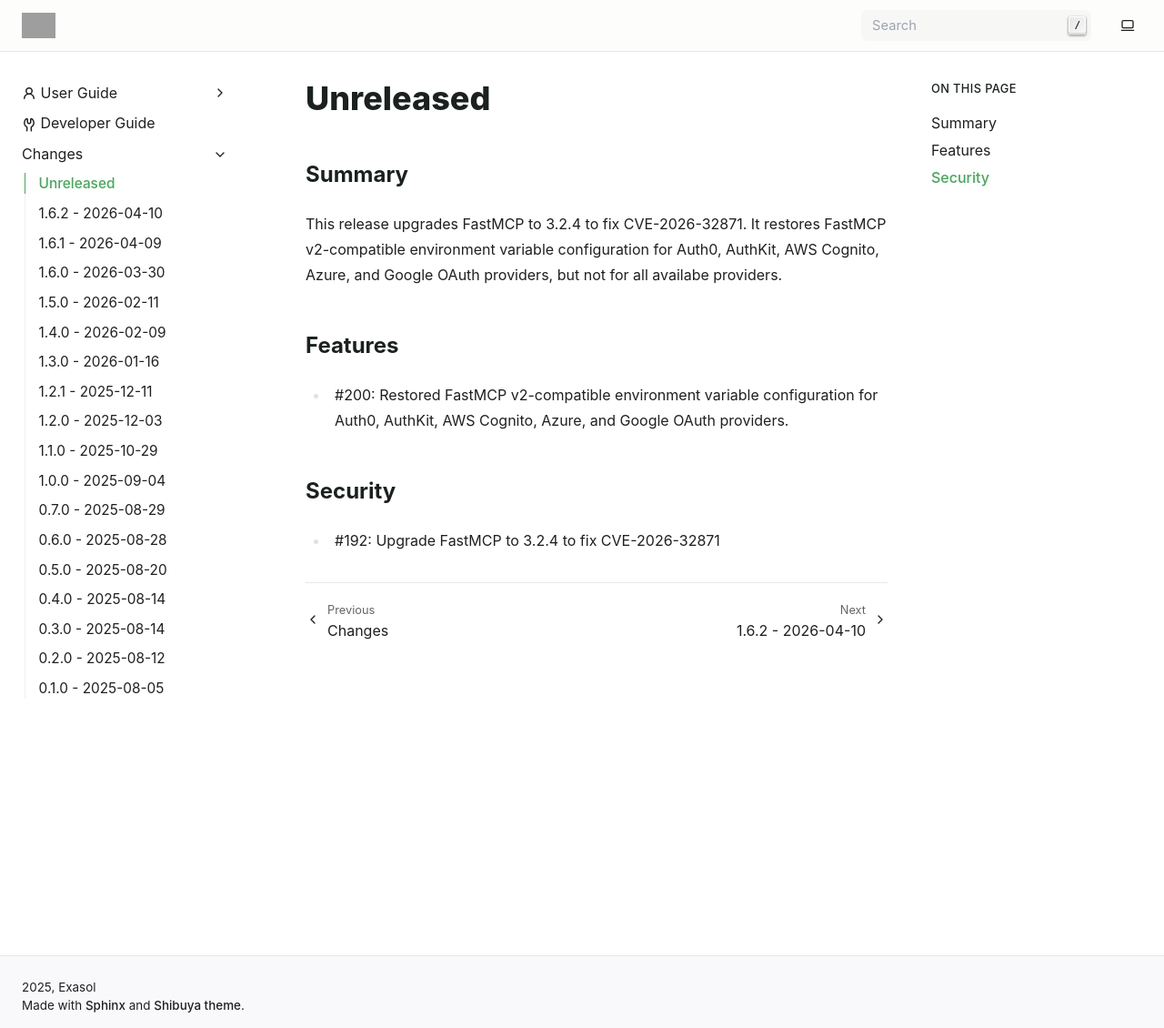
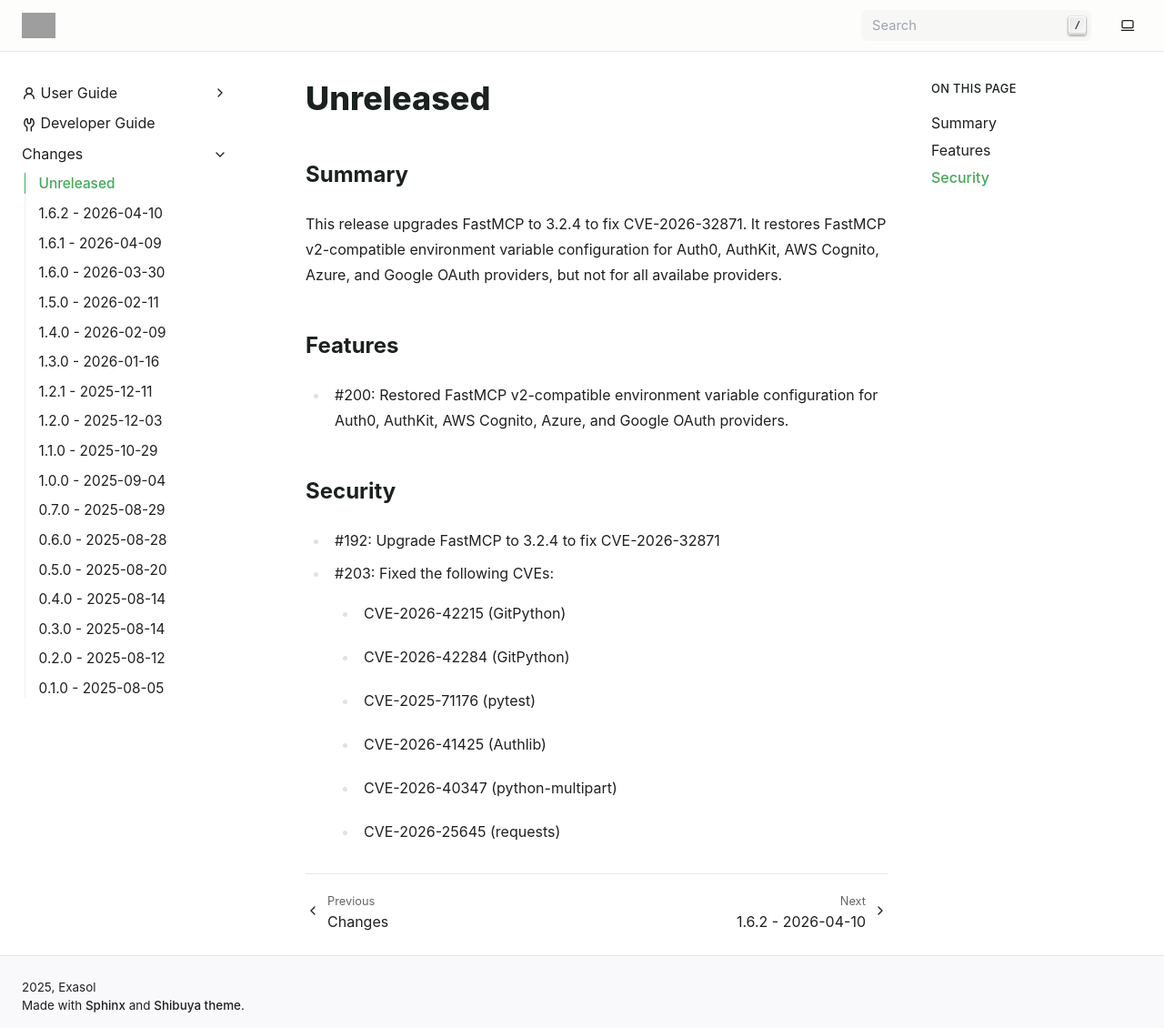
Before and after one commit to exasol/mcp-server, a Sphinx documentation site: the page built from doc/changes/unreleased.md, in a window 1280 px wide and 1130 px high. Shown: the whole window at 91% size. Built offline with Sphinx 7.4.7, drawn with Linux system fonts in a browser that asks for light colours; grey boxes are pictures that could not be loaded.

Commit message:
Fixed CVEs as of 05-05-26 (#204)
* Fixed CVEs

* Fixed integration test

* Fixed report workflow

```diff
--- a/doc/changes/unreleased.md
+++ b/doc/changes/unreleased.md
@@ -11,3 +11,10 @@ This release upgrades FastMCP to 3.2.4 to fix CVE-2026-32871. It restores FastMC
 ## Security
 
 * #192: Upgrade FastMCP to 3.2.4 to fix CVE-2026-32871
+* #203: Fixed the following CVEs:
+    - CVE-2026-42215 (GitPython)
+    - CVE-2026-42284 (GitPython)
+    - CVE-2025-71176 (pytest)
+    - CVE-2026-41425 (Authlib)
+    - CVE-2026-40347 (python-multipart)
+    - CVE-2026-25645 (requests)
--- a/pyproject.toml
+++ b/pyproject.toml
@@ -41,7 +41,7 @@ pathvalidate = "^3.3.1"
 [tool.poetry.group.dev.dependencies]
 exasol-toolbox = "^6.0.0"
 pytest-exasol-backend = "^1.2.1"
-pytest-exasol-extension = "^0.2.4"
+pytest-exasol-extension = "^1.0.1"
 exasol-integration-test-docker-environment = "^5.0.0"
 oidc-provider-mock = "^0.2.9"
 flask-oidc = "^2.4.0"
```
Also changed, not shown: 4 other files.
